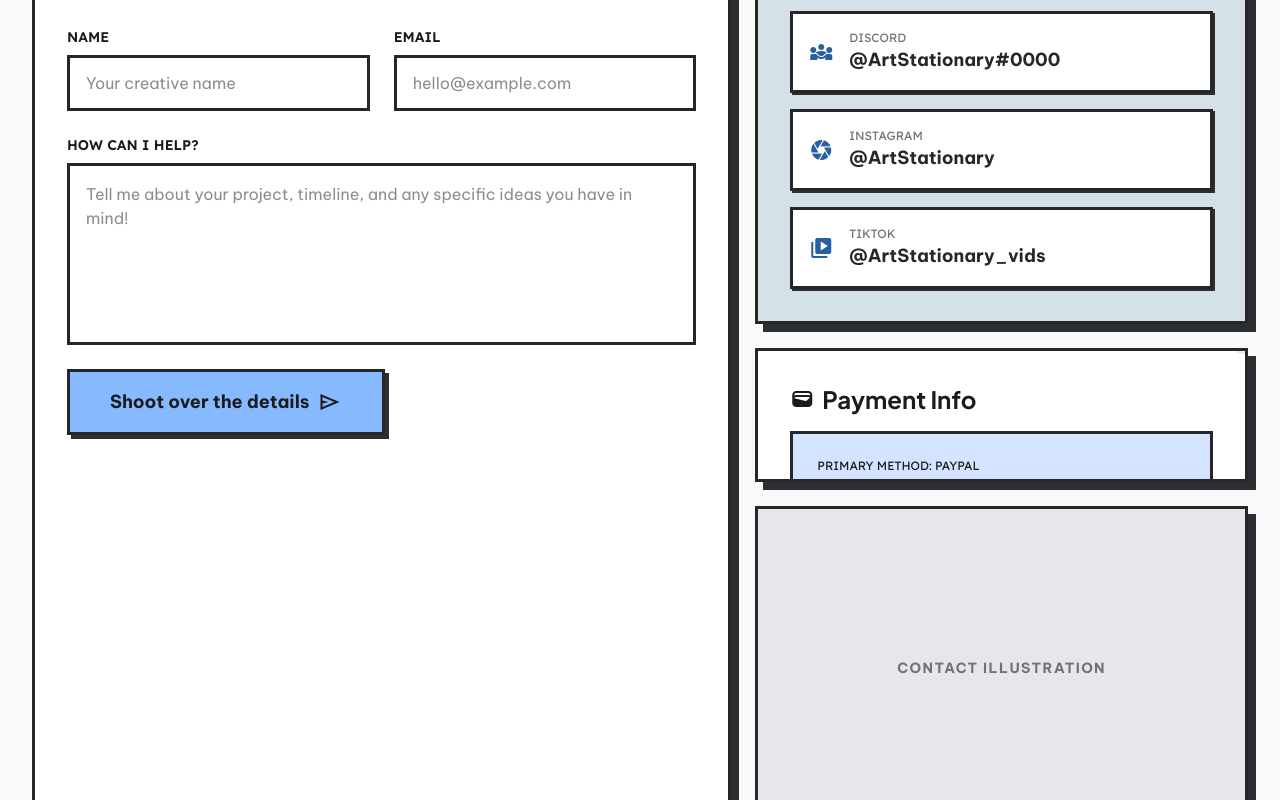
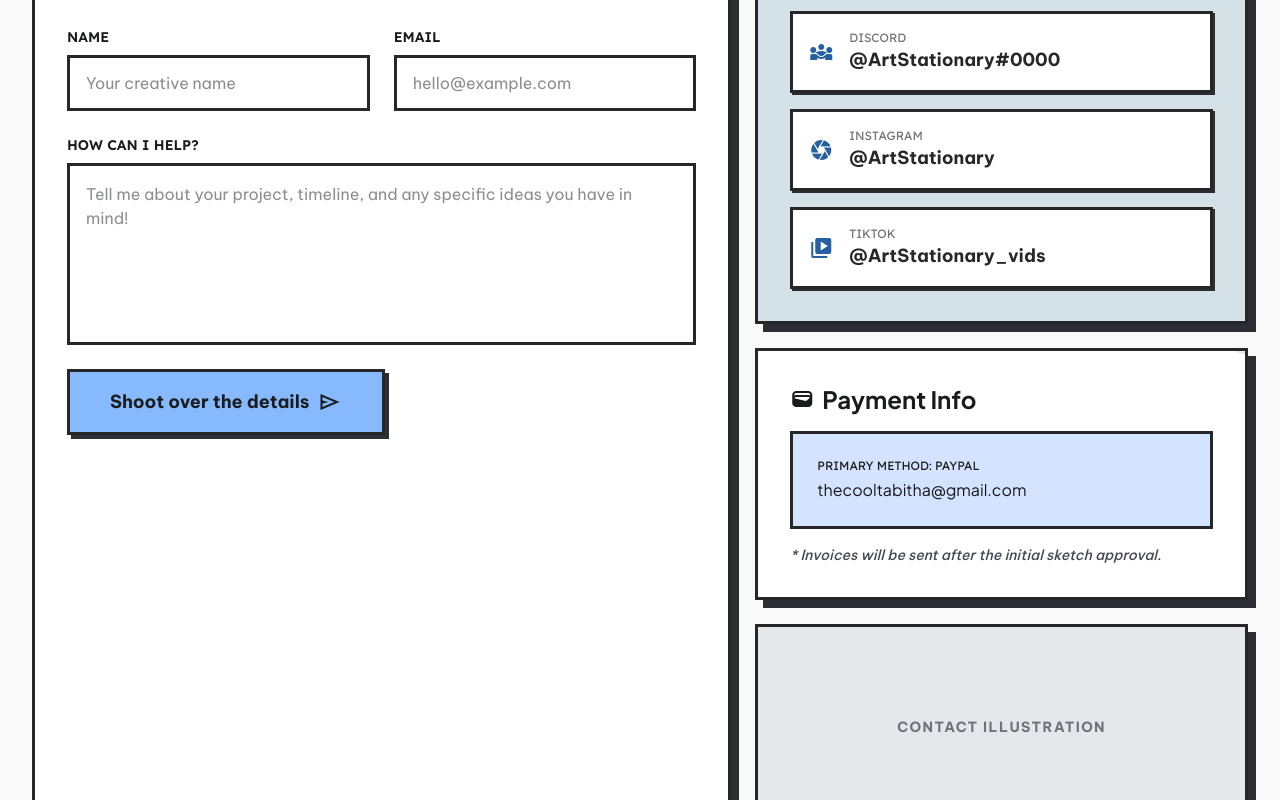
Before and after one commit to EdelWinslow/KeepOnTabs, a Next.js app: page /contact in a window 1280 px wide. Shown: the part 480-1280 px from the top of the page. Built offline with nearby package versions, Linux system fonts and the light colour scheme.

Commit message:
Fix Payment Info box layout bug

```diff
--- a/src/app/contact/page.tsx
+++ b/src/app/contact/page.tsx
@@ -71,7 +71,7 @@ export default function Contact() {
         </FadeIn>
 
         <div className="lg:col-span-5 flex flex-col gap-gutter">
-          <FadeIn delay={0.2} className="bg-secondary-container border-[3px] border-zinc-800 hard-shadow-lg p-8">
+          <FadeIn delay={0.2} className="bg-secondary-container border-[3px] border-zinc-800 hard-shadow-lg p-8 shrink-0">
             <h3 className="font-headline-md text-headline-md mb-6">
               Find Me Elsewhere
             </h3>
@@ -127,7 +127,7 @@ export default function Contact() {
             </div>
           </FadeIn>
 
-          <FadeIn delay={0.3} className="bg-white border-[3px] border-zinc-800 hard-shadow-lg p-8 relative overflow-hidden">
+          <FadeIn delay={0.3} className="bg-white border-[3px] border-zinc-800 hard-shadow-lg p-8 relative overflow-hidden shrink-0">
             <div className="absolute -right-4 -top-4 opacity-10">
               <span className="material-symbols-outlined text-[120px] rotate-12">
                 payments
```
